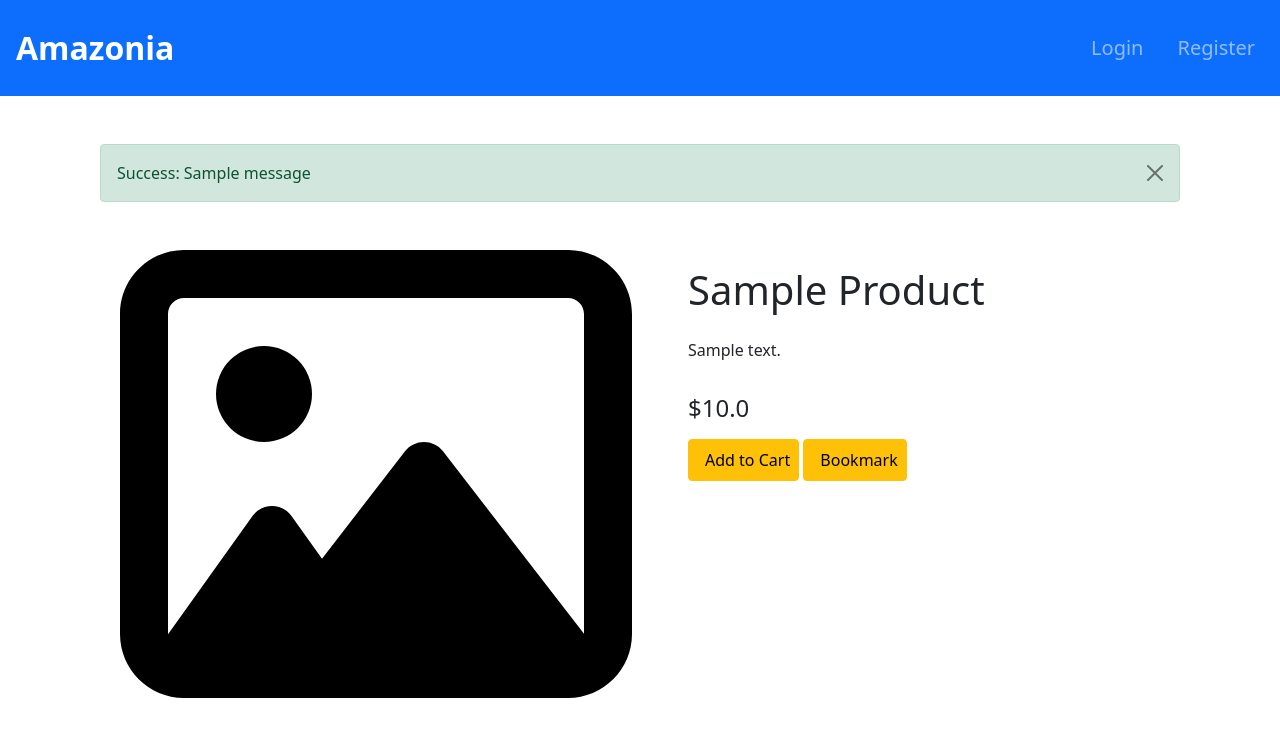
After one commit to RohanIRathi/db-project, a Django app: page /product/viewProduct/1 in a window 1280 px wide. The commit adds this page. Shown: the top 737 px of the page. Run offline with Django 4.2, Linux system fonts and the light colour scheme; tables that the repository leaves empty hold one stand-in row (values such as "Sample post"); one stand-in notice (Sample message) is shown; some libraries are stand-ins or nearby versions.

Commit message:
Added Product details page

```diff
--- a/amazonia/urls.py
+++ b/amazonia/urls.py
@@ -20,4 +20,5 @@ from django.urls import path, include
 urlpatterns = [
     path('admin/', admin.site.urls),
     path('', include('user.urls')),
+    path('product/', include('product.urls')),
 ]
--- /dev/null
+++ b/product/templates/product/product_details.html
@@ -0,0 +1,29 @@
+{% extends 'menu.html' %}
+{% load crispy_forms_tags %}
+{% block content %}
+	<div class="container">
+		<div class="flex-wrap flex-row d-flex">
+			<div class="col-md-6 justify-content-center d-flex flex-row">
+				<!--! Font Awesome Pro 6.4.0 by @fontawesome - https://fontawesome.com License - https://fontawesome.com/license (Commercial License) Copyright 2023 Fonticons, Inc. -->
+				<svg class="opacity-50" xmlns="http://www.w3.org/2000/svg" width="512" height="512">
+					<path d="M448 80c8.8 0 16 7.2 16 16V415.8l-5-6.5-136-176c-4.5-5.9-11.6-9.3-19-9.3s-14.4 3.4-19 9.3L202 340.7l-30.5-42.7C167 291.7 159.8 288 152 288s-15 3.7-19.5 10.1l-80 112L48 416.3l0-.3V96c0-8.8 7.2-16 16-16H448zM64 32C28.7 32 0 60.7 0 96V416c0 35.3 28.7 64 64 64H448c35.3 0 64-28.7 64-64V96c0-35.3-28.7-64-64-64H64zm80 192a48 48 0 1 0 0-96 48 48 0 1 0 0 96z"/>
+				</svg>
+			</div>
+			<div class="col-md-6 px-5 d-flex flex-wrap flex-column">
+				<div class="mt-5 mb-3">
+					<h1>{{ product.product_name | title }}</h1>
+				</div>
+				<div class="mb-3">
+					<p>{{ product.description }}</p>
+				</div>
+				<div class="mb-2">
+					<h4>${{ product.price }}</h4>
+				</div>
+				<div>
+					<button type="button" class="btn btn-warning p-2"><i class="fa fa-shopping-cart me-2"></i>Add to Cart</button>
+					<button type="button" class="btn btn-warning p-2"><i class="fa fa-bookmark me-2"></i>Bookmark</button>
+				</div>
+			</div>
+		</div>
+	</div>
+{% endblock content%}
--- /dev/null
+++ b/product/urls.py
@@ -0,0 +1,9 @@
+from django.urls import path
+
+from . import views
+
+# URLs for products
+
+urlpatterns = [
+    path('viewProduct/<int:product_id>', views.product_details_view, name="product_details"),
+]
--- a/product/views.py
+++ b/product/views.py
@@ -1,3 +1,13 @@
 from django.shortcuts import render
+from django.contrib import messages
+
+from .models import Product
 
 # Create your views here.
+
+def product_details_view(request, product_id):
+	product = Product.objects.get(pk=product_id)
+	if not product:
+		messages.error(request, "Product Does not exist!")
+
+	return render(request, 'product/product_details.html', {'product': product})
--- a/user/templates/base.html
+++ b/user/templates/base.html
@@ -20,17 +20,17 @@
 	<body>
 
 		{% block navbar %}{% endblock navbar %}
-		{% if messages %}
-			{% for message in messages %}
-				<div class="alert alert-{{ message.tags }}">
-					{{ message }}
-				</div>
-			{% endfor %}
-		{% endif %}
 
+		<div class="mt-5" style="margin: 0 100px;">
 
-		<div style="margin: 0 100px;">
-
+			{% if messages %}
+				{% for message in messages %}
+					<div class={% if message.tags == 'error' %}"alert alert-danger alert-dismissible fade show" {% else %}"alert alert-{{ message.tags }} alert-dismissible fade show"{% endif %} role="alert">
+						{{ message.tags|title }}: {{ message }}
+						<button type="button" class="btn-close" data-bs-dismiss="alert" aria-label="Close" />
+					</div>
+				{% endfor %}
+			{% endif %}
 			{% block up %}{% endblock up %}
 
 			{% block content %}{% endblock content %}
--- a/user/templates/home/home.html
+++ b/user/templates/home/home.html
@@ -4,12 +4,12 @@
 	<div class="row row-cols-1 row-cols-md-4 g-4">
 		{% for product in products %}
 			<div class="col">
-				<div class="card h-100 m-2">
+				<a href="{% url 'product_details' product.productid %}" class="card h-100 m-2 text-decoration-none text-dark">
 					<div class="card-body">
 						<h5 class="card-title">{{ product.product_name }}</h5>
 						<p class="card-text">{{ product.description }}</p>
 					</div>
-				</div>
+				</a>
 			</div>
 		{% endfor %}
 	</div>
--- a/user/templates/menu.html
+++ b/user/templates/menu.html
@@ -17,14 +17,16 @@
     <div class="collapse p-2 navbar-collapse justify-content-end flex-row" id="navbarSupportedContent">
       <ul class="navbar-nav flex-row flex-wrap">
         {% if user.is_authenticated %}
+        {% if request.session.user_type == 'customer' %}
         <li class="nav-item col-6 col-md-auto h-100">
           <a class="nav-link m-2 p-2 fs-5 btn btn-primary position-relative" href="#">
             <i class="fa-solid fa-cart-shopping"></i> Cart
             <span class="fs-6 text-white position-absolute top-0 start-100 p-1 translate-middle bg-danger rounded-circle">
-              {{ cart_count }}
+              {{ request.session.cart_count }}
             </span>
           </a>
         </li>
+        {% endif %}
         <li class="nav-item col-6 col-md-auto">
           <div class="btn-group m-2">
             <button type="button" class="btn btn-primary pt-0 pb-0"><a class="nav-link fs-5" href="#"><i class="fa-solid fa-user"></i> Profile</a></button>
@@ -47,6 +49,5 @@
       </ul>
     </div>
   </nav>
-  <br /><br />
 </header>
 {% endblock navbar %}
--- a/user/templates/registration/login.html
+++ b/user/templates/registration/login.html
@@ -1,7 +1,7 @@
 {% extends 'menu.html' %}
 {% load crispy_forms_tags %}
 {% block content %}
-    <div class="container w-50">
+    <div class="container w-75">
         <form method="post">
             {% csrf_token %}
             {{ form|crispy }}
--- a/user/templates/registration/logout.html
+++ b/user/templates/registration/logout.html
@@ -4,7 +4,7 @@
     <div class="border-top pt-3">
         <small class="text-muted">
             <input class="btn btn-info" type="submit" onclick="window.location='{% url 'login' %}' ; return false;" value="Log In Again"> |
-            {% comment %}<input class="btn btn-info" type="submit" onclick="window.location='{% url 'home' %}' ; return false;" value="Go To Home Page">{% endcomment %}
+            <input class="btn btn-info" type="submit" onclick="window.location='{% url 'home' %}' ; return false;" value="Go To Home Page">
         </small>
     </div>
 {% endblock content %}
--- a/user/urls.py
+++ b/user/urls.py
@@ -7,6 +7,6 @@ urlpatterns = [
     path('', views.home, name='home'),
     path('customer/register/', views.register, name='customer_register', kwargs={'mode': 'customer'}),
     path('supplier/register/', views.register, name='supplier_register', kwargs={'mode': 'supplier'}),
-    path('login/', auth_views.LoginView.as_view(template_name='registration/login.html'), name='login'),
+    path('login/', views.login, name='login'),
     path('logout/', auth_views.LogoutView.as_view(template_name='registration/logout.html'), name='logout'),
 ]
```
Also changed, not shown: user/views.py (+30 -3 lines).
